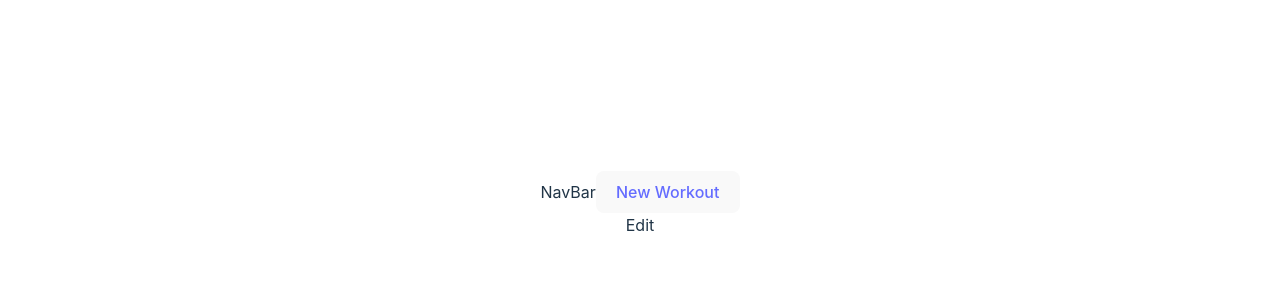
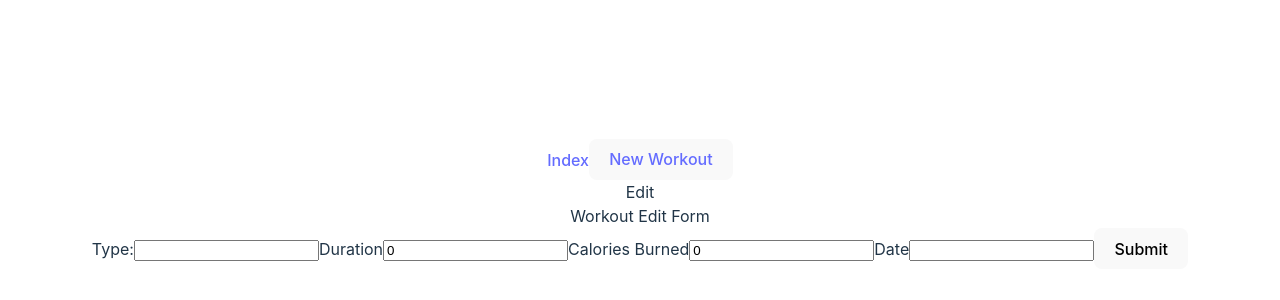
Before and after one commit to runquan-ray-zhou/fitness_tracker_frontend, a React (Vite) app: page /workouts/1/edit in a window 1280 px wide. Shown: the part 196-496 px from the top of the page. Built offline with nearby package versions, Linux system fonts and the light colour scheme; no server answers.

Commit message:
add update functionality

```diff
--- a/src/Components/NavBar.jsx
+++ b/src/Components/NavBar.jsx
@@ -3,7 +3,7 @@ import { Link } from "react-router-dom"
 export default function NavBar() {
     return (
         <div>
-            NavBar
+            <Link to="/workouts">Index</Link>
             <button>
                 <Link to="/workouts/new">New Workout</Link>
             </button>
--- a/src/Components/Workout.jsx
+++ b/src/Components/Workout.jsx
@@ -1,5 +1,10 @@
-export default function Workout() {
+import { Link } from "react-router-dom"
+import WorkoutDetails from "./WorkoutDetails"
+
+export default function Workout({ workout }) {
     return (
-        <div>Workout</div>
+        <div>
+            <Link to={`/workouts/${workout.id}`}>{workout.type}</Link>
+        </div>
     )
 }
--- a/src/Components/WorkoutDetails.jsx
+++ b/src/Components/WorkoutDetails.jsx
@@ -1,5 +1,5 @@
 import { useState, useEffect } from 'react'
-import { useParams, useNavigate } from "react-router-dom"
+import { Link, useParams, useNavigate } from "react-router-dom"
 
 const API = import.meta.env.VITE_API_URL
 
@@ -35,7 +35,9 @@ export default function WorkoutDetails() {
             <h1>Workout Details</h1>
             <p>{workout.type}</p>
             <p>{workout.durationInMinutes}</p>
+            <Link to={`/workouts/${id}/edit`}>
             <button>Edit</button>
+            </Link>
             <button>Delete</button>
         </div>
     )
--- a/src/Components/WorkoutEditForm.jsx
+++ b/src/Components/WorkoutEditForm.jsx
@@ -1,5 +1,105 @@
+import { useEffect, useState } from "react"
+import { useParams, useNavigate } from "react-router-dom"
+
+const API = import.meta.env.VITE_API_URL
+
 export default function WorkoutEditForm() {
+
+    let navigate = useNavigate()
+    let { id } = useParams()
+
+    const [workout, setWorkoutDetails] = useState(
+        {
+            type: "",
+            durationInMinutes: 0,
+            caloriesBurned: 0,
+            date: ""
+        }
+    )
+
+    function handleTextChange(event){
+        setWorkoutDetails({...workout, [event.target.id]: [event.target.value]})
+    }
+
+    useEffect(() => {
+        fetch(`${API}/workouts/${id}`)
+        .then((res) => {
+            return res.json()
+        })
+        .then((resJSON) => {
+            setWorkoutDetails(resJSON)
+        })
+        .catch((error) => console.error(error))
+    },[])
+
+    function updateWorkout() {
+        fetch(`${API}/workouts/${id}`, {
+            method: "PUT",
+            body: JSON.stringify(workout),
+            headers: {
+                "Content-Type": "application/json"
+            }
+        })
+        .then(() => {
+            navigate("/workouts")
+        })
+        .catch((error) => console.error(error))
+    }
+
+    function handleSubmit(e) {
+        e.preventDefault()
+        updateWorkout()
+        setWorkoutDetails(
+            {
+                type: "",
+                durationInMinutes: 0,
+                caloriesBurned: 0,
+                date: ""
+            }
+        )
+    }
     return (
-        <div>Workout Edit Form</div>
+        <div>
+            Workout Edit Form
+            <form onSubmit={handleSubmit}>
+                <label htmlFor="type">Type:
+                    <input
+                    id="type"
+                    type="text"
+                    value={workout.type}
+                    onChange={handleTextChange}
+                    required
+                     />
+                </label>
+                <label htmlFor="durationInMinutes">Duration
+                    <input
+                    id="durationInMinutes"
+                    type="number"
+                    value={workout.durationInMinutes}
+                    onChange={handleTextChange}
+                    required
+                     />
+                </label>
+                <label htmlFor="caloriesBurned">Calories Burned
+                    <input
+                    id="caloriesBurned"
+                    type="number"
+                    value={workout.caloriesBurned}
+                    onChange={handleTextChange}
+                    required
+                     />
+                </label>
+                <label htmlFor="date">Date
+                    <input
+                    id="date"
+                    type="text"
+                    value={workout.date}
+                    onChange={handleTextChange}
+                    required
+                     />
+                </label>
+                <button>Submit</button>
+            </form>
+        </div>
     )
 }
--- a/src/Components/Workouts.jsx
+++ b/src/Components/Workouts.jsx
@@ -1,4 +1,6 @@
 import { useState, useEffect } from 'react'
+
+import Workout from './Workout'
 
 const API = import.meta.env.VITE_API_URL
 
@@ -22,7 +24,7 @@ export default function Workouts() {
         <div>
             <h1>Workouts</h1>
             {workouts.map(workout => {
-                return <p key={workout.id}>{workout.type}</p>
+                return <Workout key={workout.id} workout={workout}/>
             })}
         </div>
     )
--- a/src/Pages/Edit.jsx
+++ b/src/Pages/Edit.jsx
@@ -1,5 +1,10 @@
+import WorkoutEditForm from "../Components/WorkoutEditForm"
+
 export default function Edit() {
     return (
-        <div>Edit</div>
+        <div>
+            Edit
+            <WorkoutEditForm />
+        </div>
     )
 }
```
